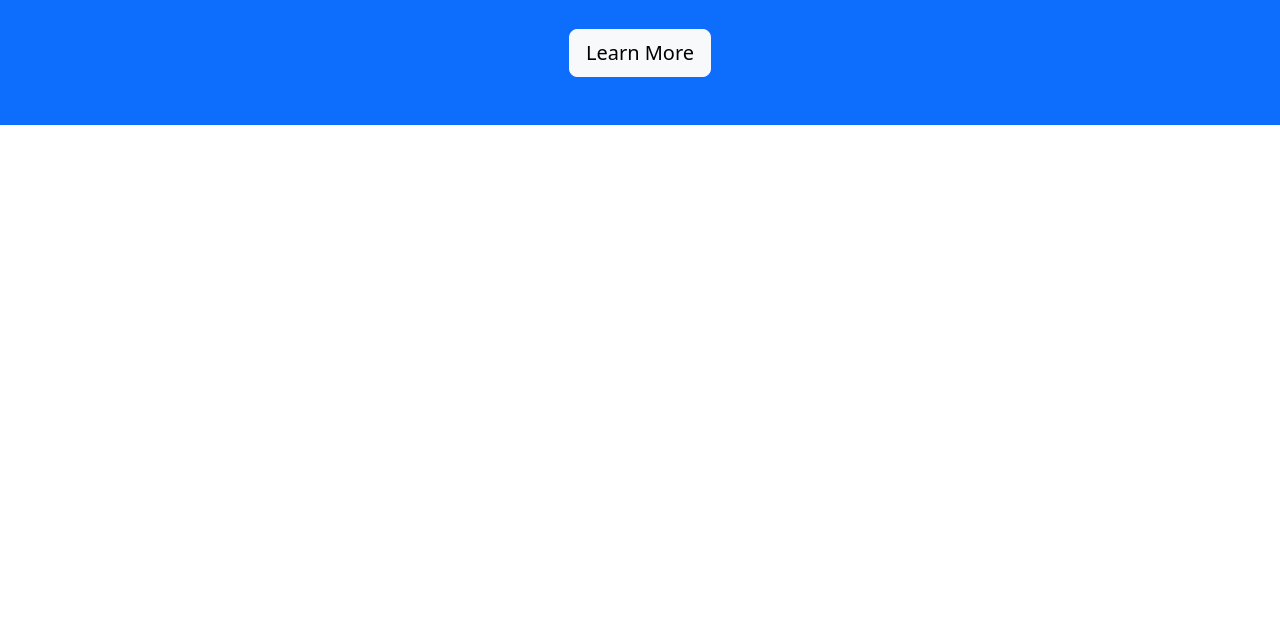
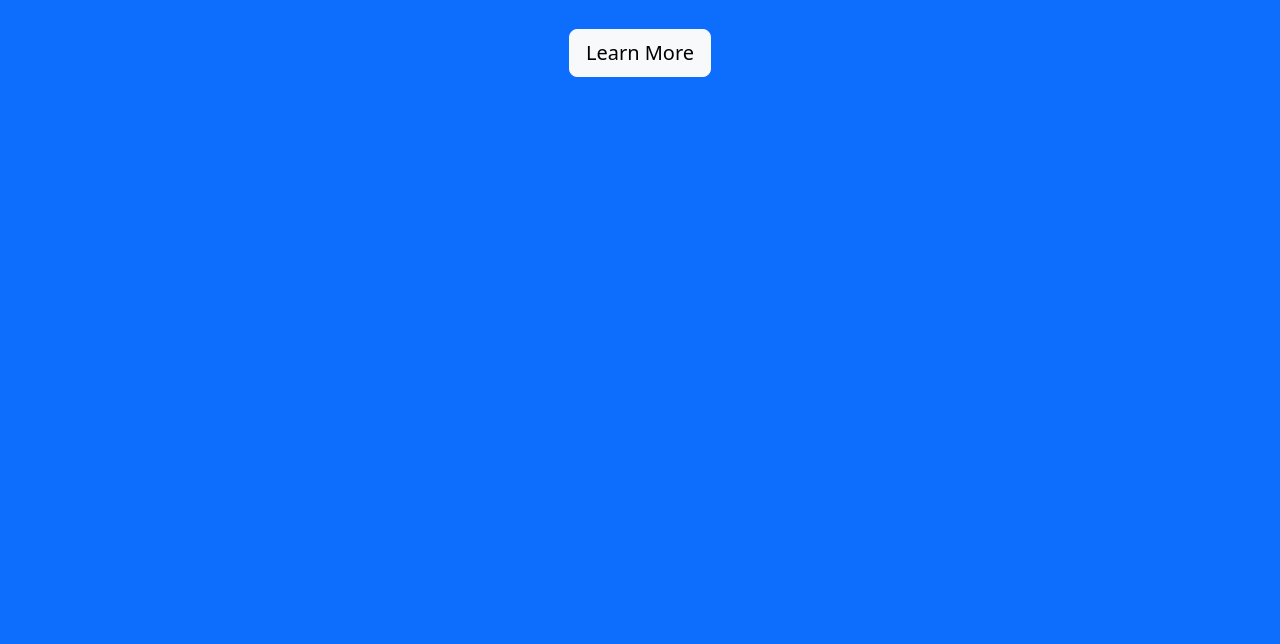
Before and after one commit to DHAHRANMALL11/bootstrap5, a plain HTML site: page index.html in a window 1280 px wide. Shown: the part 212-856 px from the top of the page. Before the commit the page ends 800 px from the top, so only its background shows below. Drawn offline with nearby package versions, Linux system fonts and the light colour scheme.

Commit message:
Update index.html

```diff
--- a/index.html
+++ b/index.html
@@ -45,7 +45,7 @@
 </nav>
 
     <!-- Hero Section -->
-  <div class="container-fluid bg-primary text-white py-5 text-center">
+  <div class="container-fluid bg-primary text-white py-5 text-center" style="height:100vh">
     <div class="container">
       <h1 class="display-4 fw-bold">Welcome to My Website</h1>
       <p class="lead">A simple, modern, and responsive hero section using Bootstrap 5.</p>
```
